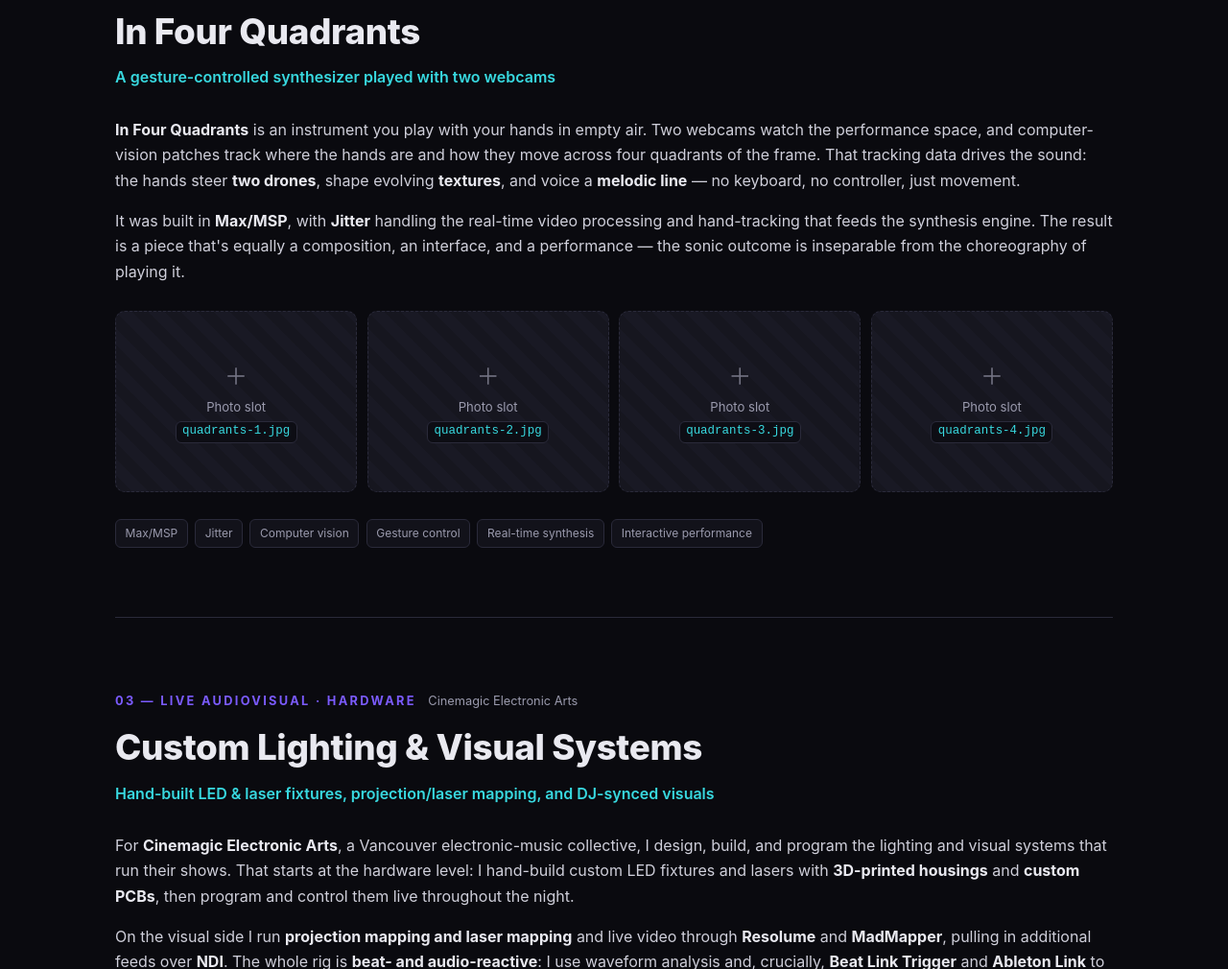
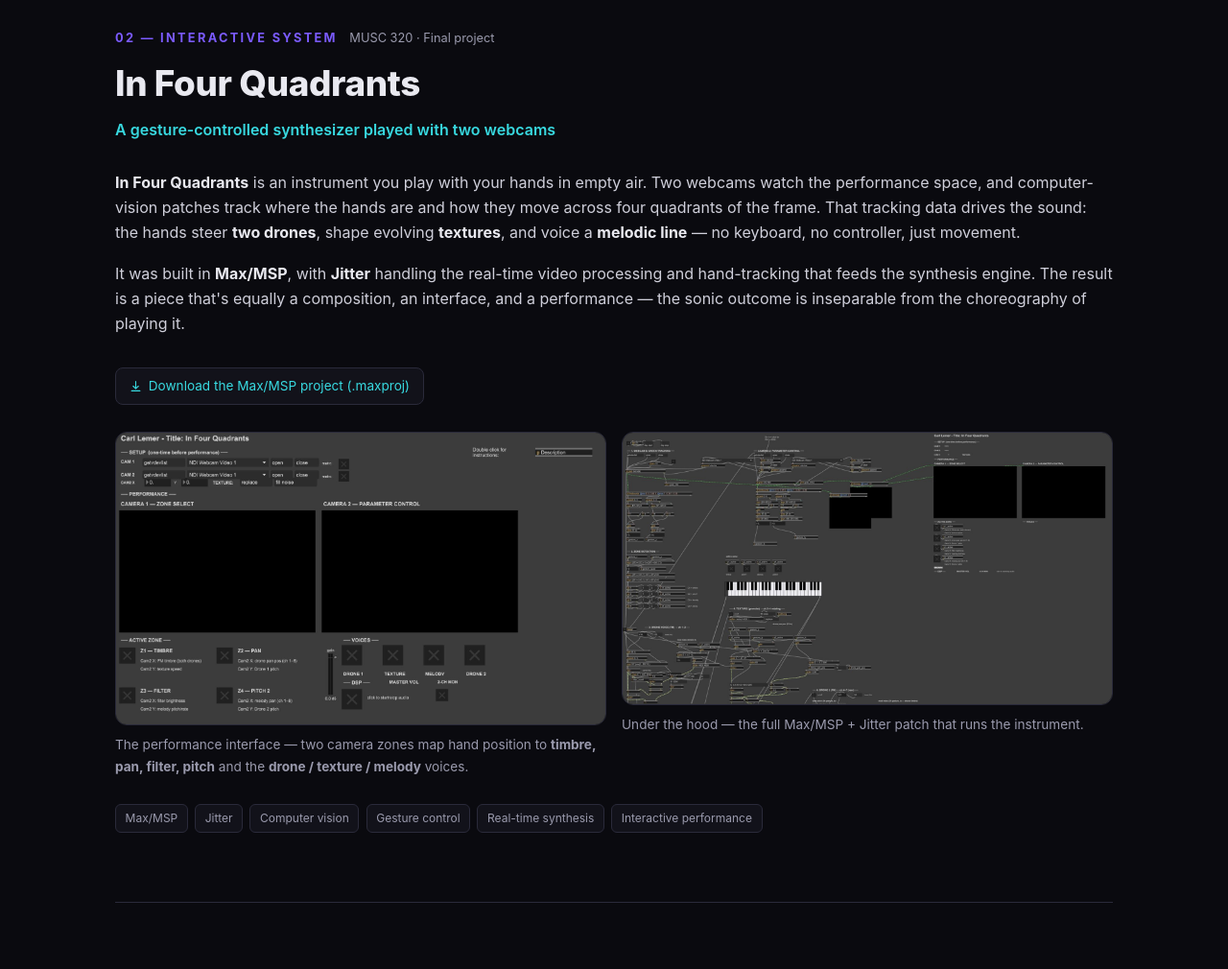
Before and after one commit to CarlL1/amt-portfolio, a plain HTML site: page index.html in a window 1280 px wide. Shown: the part 1378-2388 px from the top of the page at 96% size. Drawn offline with Linux system fonts and the light colour scheme.

Commit message:
Add download links; use two Max/MSP screenshots for In Four Quadrants

```diff
--- a/index.html
+++ b/index.html
@@ -77,6 +77,7 @@
         Your browser does not support the audio element.
       </audio>
       <div class="audio-note">Best on headphones or speakers. Original: 8 discrete channels, 48&nbsp;kHz / 24-bit.</div>
+      <a class="dl" href="https://ubcca-my.sharepoint.com/:u:/g/personal/clemer_student_ubc_ca/IQCB7yfzHc9ySJtrtRjUeOdpAcLk3Drfo1yQPVAsTilVsms?e=esH4fC" target="_blank" rel="noopener"><svg class="dl-i" width="13" height="13" viewBox="0 0 24 24" fill="none" stroke="currentColor" stroke-width="2" stroke-linecap="round" stroke-linejoin="round"><path d="M12 3v12"/><path d="M7 12l5 5 5-5"/><path d="M4 21h16"/></svg> Download the full 8-channel version (ZIP)</a>
     </div>
 
     <div class="tags">
@@ -113,30 +114,19 @@
         The result is a piece that's equally a composition, an interface, and a
         performance — the sonic outcome is inseparable from the choreography of playing it.
       </p>
+      <a class="dl" href="https://ubcca-my.sharepoint.com/:u:/g/personal/clemer_student_ubc_ca/IQAoLAU1w3DqRJBnpimX41spAac5JuQVZNYBLsY0rsk8LoA?e=aEQHYc" target="_blank" rel="noopener"><svg class="dl-i" width="13" height="13" viewBox="0 0 24 24" fill="none" stroke="currentColor" stroke-width="2" stroke-linecap="round" stroke-linejoin="round"><path d="M12 3v12"/><path d="M7 12l5 5 5-5"/><path d="M4 21h16"/></svg> Download the Max/MSP project (.maxproj)</a>
     </div>
 
     <div class="media-block">
-      <!-- Photo gallery. Drop images named quadrants-1.jpg … quadrants-4.jpg into
-           assets/img/quadrants/ and they appear automatically. Any slot without a
-           matching file shows a labelled placeholder — fill or delete unused slots
-           before you publish. See README. -->
-      <div class="gallery photo-fill" id="quadrants-gallery">
-        <a href="assets/img/quadrants/quadrants-1.jpg" class="photo-slot">
-          <img loading="lazy" src="assets/img/quadrants/quadrants-1.jpg" alt="In Four Quadrants — performance photo" onerror="this.closest('.photo-slot').classList.add('empty')" />
-          <span class="photo-ph"><span class="vp-icon">＋</span>Photo slot<br /><code>quadrants-1.jpg</code></span>
-        </a>
-        <a href="assets/img/quadrants/quadrants-2.jpg" class="photo-slot">
-          <img loading="lazy" src="assets/img/quadrants/quadrants-2.jpg" alt="In Four Quadrants — performance photo" onerror="this.closest('.photo-slot').classList.add('empty')" />
-          <span class="photo-ph"><span class="vp-icon">＋</span>Photo slot<br /><code>quadrants-2.jpg</code></span>
-        </a>
-        <a href="assets/img/quadrants/quadrants-3.jpg" class="photo-slot">
-          <img loading="lazy" src="assets/img/quadrants/quadrants-3.jpg" alt="In Four Quadrants — performance photo" onerror="this.closest('.photo-slot').classList.add('empty')" />
-          <span class="photo-ph"><span class="vp-icon">＋</span>Photo slot<br /><code>quadrants-3.jpg</code></span>
-        </a>
-        <a href="assets/img/quadrants/quadrants-4.jpg" class="photo-slot">
-          <img loading="lazy" src="assets/img/quadrants/quadrants-4.jpg" alt="In Four Quadrants — performance photo" onerror="this.closest('.photo-slot').classList.add('empty')" />
-          <span class="photo-ph"><span class="vp-icon">＋</span>Photo slot<br /><code>quadrants-4.jpg</code></span>
-        </a>
+      <div class="shot-grid">
+        <figure class="shot">
+          <a href="assets/img/quadrants/quadrants-1.jpg"><img loading="lazy" src="assets/img/quadrants/quadrants-1.jpg" alt="In Four Quadrants — the Max/MSP performance interface: two webcam zones mapping hand position to timbre, pan, filter, pitch, and the drone, texture and melody voices" /></a>
+          <figcaption>The performance interface — two camera zones map hand position to <b>timbre, pan, filter, pitch</b> and the <b>drone / texture / melody</b> voices.</figcaption>
+        </figure>
+        <figure class="shot">
+          <a href="assets/img/quadrants/quadrants-2.jpg"><img loading="lazy" src="assets/img/quadrants/quadrants-2.jpg" alt="In Four Quadrants — the full Max/MSP and Jitter patch behind the instrument" /></a>
+          <figcaption>Under the hood — the full Max/MSP&nbsp;+&nbsp;Jitter patch that runs the instrument.</figcaption>
+        </figure>
       </div>
     </div>
 
--- a/styles.css
+++ b/styles.css
@@ -267,6 +267,26 @@ img { max-width: 100%; display: block; }
 }
 
 
+/* Download link / button */
+.dl {
+  display: inline-flex;
+  align-items: center;
+  gap: 0.45rem;
+  margin-top: 1rem;
+  font-size: 0.85rem;
+  color: var(--cyan);
+  border: 1px solid var(--border-v);
+  border-radius: 8px;
+  padding: 0.45rem 0.85rem;
+  background: var(--bg-soft);
+}
+.dl:hover { border-color: var(--cyan); color: var(--cyan); text-decoration: none; }
+.dl-i { flex: none; }
+
+/* Two screenshots side by side (uncropped, click to enlarge) */
+.shot-grid { display: grid; grid-template-columns: 1fr 1fr; gap: 1rem; margin: 1.5rem 0; }
+.shot-grid .shot { margin: 0; }
+
 /* Max/MSP screenshot figure */
 .shot { margin: 1.5rem 0; }
 .shot a { display: block; }
@@ -386,4 +406,5 @@ img { max-width: 100%; display: block; }
   .gallery { grid-template-columns: repeat(2, 1fr); }
   .project { padding: 3rem 0; }
   .video-embed.portrait { width: clamp(150px, 45%, 232px); }
+  .shot-grid { grid-template-columns: 1fr; }
 }
```
Also changed, not shown: assets/img/quadrants/quadrants-1.jpg (added), assets/img/quadrants/quadrants-2.jpg (added).
